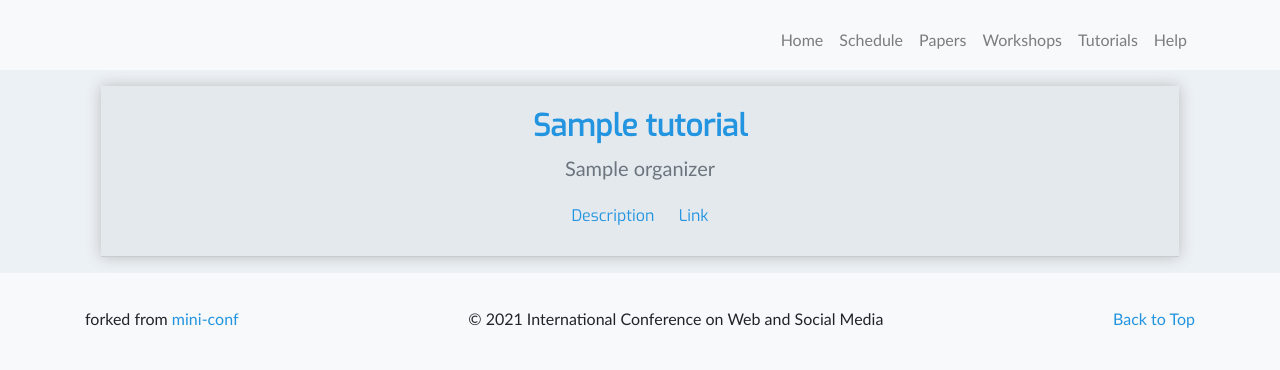
After one commit to schochastics/icwsm2021, a Flask app: template templates/tutorial.html in a window 1280 px wide. The commit adds this page. Shown: the top 370 px of the page. Run offline with Flask 2, Linux system fonts and the light colour scheme; the template is opened without the code that fills it: most values are stand-ins (such as "Sample title", 1, 10 or a date in 2020); parts of the project's set-up code (start-up, migrations or seed data) failed here and were passed over; some libraries are stand-ins or nearby versions.

Commit message:
added tutorials

```diff
--- a/main.py
+++ b/main.py
@@ -28,7 +28,7 @@ def main(site_data_path):
         elif typ == "yml":
             site_data[name] = yaml.load(open(f).read(), Loader=yaml.SafeLoader)
 
-    for typ in ["papers", "speakers", "workshops"]:
+    for typ in ["papers", "speakers", "workshops","tutorials"]:
         by_uid[typ] = {}
         for p in site_data[typ]:
             by_uid[typ][p["UID"]] = p
@@ -115,6 +115,13 @@ def workshops():
     ]
     return render_template("workshops.html", **data)
 
+@app.route("/tutorials.html")
+def tutorials():
+    data = _data()
+    data["tutorials"] = [
+        format_tutorial(tutorial) for tutorial in site_data["tutorials"]
+    ]
+    return render_template("tutorials.html", **data)
 
 def extract_list_field(v, key):
     value = v.get(key, "")
@@ -122,7 +129,6 @@ def extract_list_field(v, key):
         return value
     else:
         return value.split("|")
-
 
 def format_paper(v):
     list_keys = ["authors", "keywords", "sessions"]
@@ -164,6 +170,19 @@ def format_workshop(v):
         "logo": v["logo"]
     }
 
+def format_tutorial(v):
+    list_keys = ["authors"]
+    list_fields = {}
+    for key in list_keys:
+        list_fields[key] = extract_list_field(v, key)
+
+    return {
+        "id": v["UID"],
+        "title": v["title"],
+        "organizers": list_fields["authors"],
+        "abstract": v["abstract"],
+        "link": v["link"]
+    }
 
 # ITEM PAGES
 
@@ -194,11 +213,19 @@ def workshop(workshop):
     data["workshop"] = format_workshop(v)
     return render_template("workshop.html", **data)
 
+@app.route("/tutorial_<tutorial>.html")
+def tutorial(tutorial):
+    uid = tutorial
+    v = by_uid["tutorials"][uid]
+    data = _data()
+    data["tutorial"] = format_tutorial(v)
+    return render_template("tutorial.html", **data)
 
-@app.route("/chat.html")
-def chat():
-    data = _data()
-    return render_template("chat.html", **data)
+
+# @app.route("/chat.html")
+# def chat():
+#     data = _data()
+#     return render_template("chat.html", **data)
 
 
 # FRONT END SERVING
@@ -234,6 +261,8 @@ def generator():
         yield "speaker", {"speaker": str(speaker["UID"])}
     for workshop in site_data["workshops"]:
         yield "workshop", {"workshop": str(workshop["UID"])}
+    for tutorial in site_data["tutorials"]:
+        yield "tutorial", {"tutorial": str(tutorial["UID"])}
 
     for key in site_data:
         yield "serve", {"path": key}
--- a/templates/components.html
+++ b/templates/components.html
@@ -6,7 +6,7 @@ organizergroup
 faqgroup
 highlightgroup
 workshopgroup
-
+tutorialgroup
 #}
 
 {% macro tabs(tab_group) -%}
@@ -239,3 +239,29 @@ workshopgroup
   {% endfor %}
 </div>
 {%- endmacro %}
+
+{% macro tutorialgroup(tutorials) -%}
+<div class="cards row">
+  {% for tutorial in tutorials %}
+  <div class="col-md-6 col-sm-12 p-3" style="box-sizing: border-box;">
+    <div class="card" style="display: block; overflow: hidden; width: 100%;">
+      <div
+        class="card-header text-center"
+        style="min-height: 250px; width: 100%;"
+      >
+        <a class="text-muted" href="tutorial_{{tutorial.id}}.html">
+          <h3 class="card-title main-title">
+            {{tutorial.title}}
+          </h3>
+        </a>
+        <div class="card-subtitle text-muted">
+          {{ tutorial.organizers | join(", ") }}
+        </div>
+        <div class="m-3 text-center card-subtitle font-italic">
+        </div>
+      </div>
+    </div>
+  </div>
+  {% endfor %}
+</div>
+{%- endmacro %}
--- /dev/null
+++ b/templates/tutorial.html
@@ -0,0 +1,38 @@
+{% set page_title = tutorial.title %}
+{% extends "base.html" %}
+{% block content %}
+
+<!-- Title -->
+<div class="pp-card m-3" style="">
+  <div class="card-header">
+    <h2 class="card-title main-title text-center" style="">
+      {{tutorial.title}}
+    </h2>
+    <h3 class="card-subtitle mb-2 text-muted text-center">
+      {{ tutorial.organizers | join(", ") }}
+    </h3>
+    <div class="text-center p-3">
+      <a class="card-link" data-toggle="collapse" role="button" href="#details">
+        Description
+      </a>
+      <a class="card-link" role="button" href='{{ tutorial.link }}' >
+      Link
+      </a>
+    </div>
+  </div>
+</div>
+<div id="details" class="pp-card m-3 collapse">
+  <div class="card-body">
+    <div class="card-text">
+      <div id="abstractExample">
+        <span class="font-weight-bold">Description:</span>
+        {{tutorial.abstract|safe}} <br /><br />
+      </div>
+    </div>
+    <p></p>
+  </div>
+</div>
+
+<!-- Presentation Embed -->
+
+{% endblock %}
```
Also changed, not shown: sitedata/tutorials.yml (added, +14 -0 lines), templates/tutorials.html (added, +15 -0 lines).
